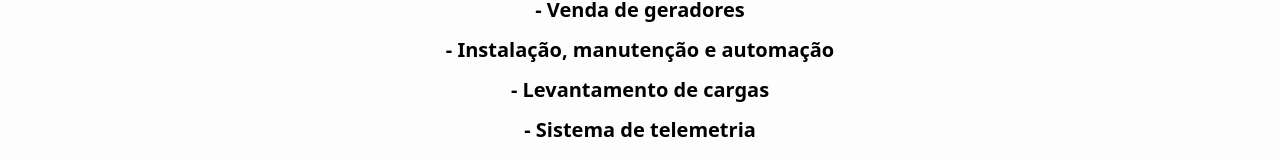
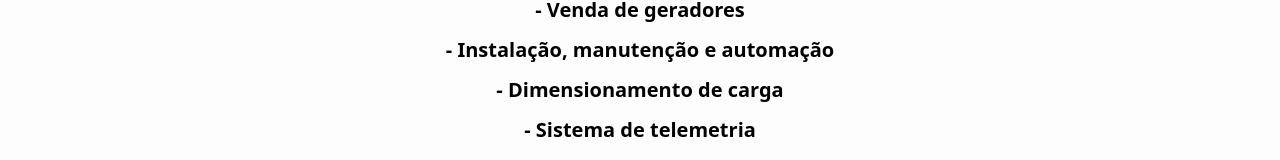
Before and after one commit to topgeradores/frontend, a React (Vite) app: page / in a window 1280 px wide. Shown: the part 186-346 px from the top of the page. Built offline with nearby package versions, Linux system fonts and the light colour scheme; no server answers; the database is empty; some icons are missing.

Commit message:
Alteração de levantamento para dimensionamento

```diff
--- a/src/routes/Home.jsx
+++ b/src/routes/Home.jsx
@@ -24,7 +24,7 @@ export const Home = () => {
       <div className="row">
         <Subtitle
           color="black"
-          text="- Levantamento de cargas"
+          text="- Dimensionamento de carga"
         />
       </div>
       <div className="row">
```
